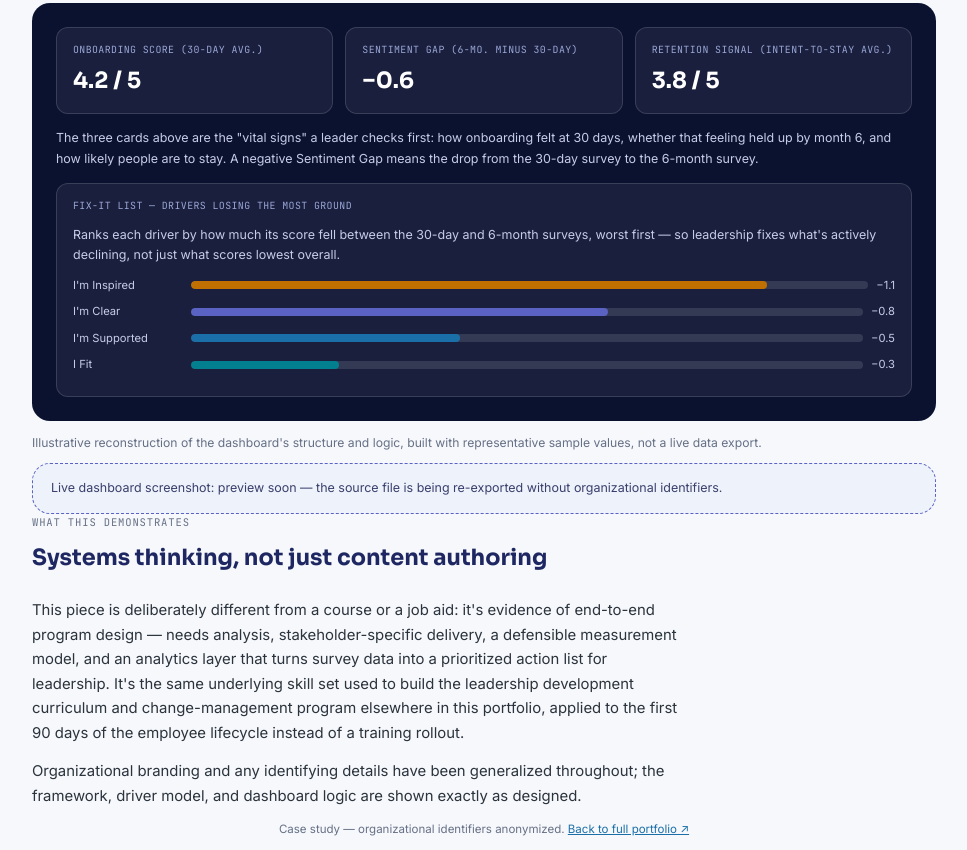
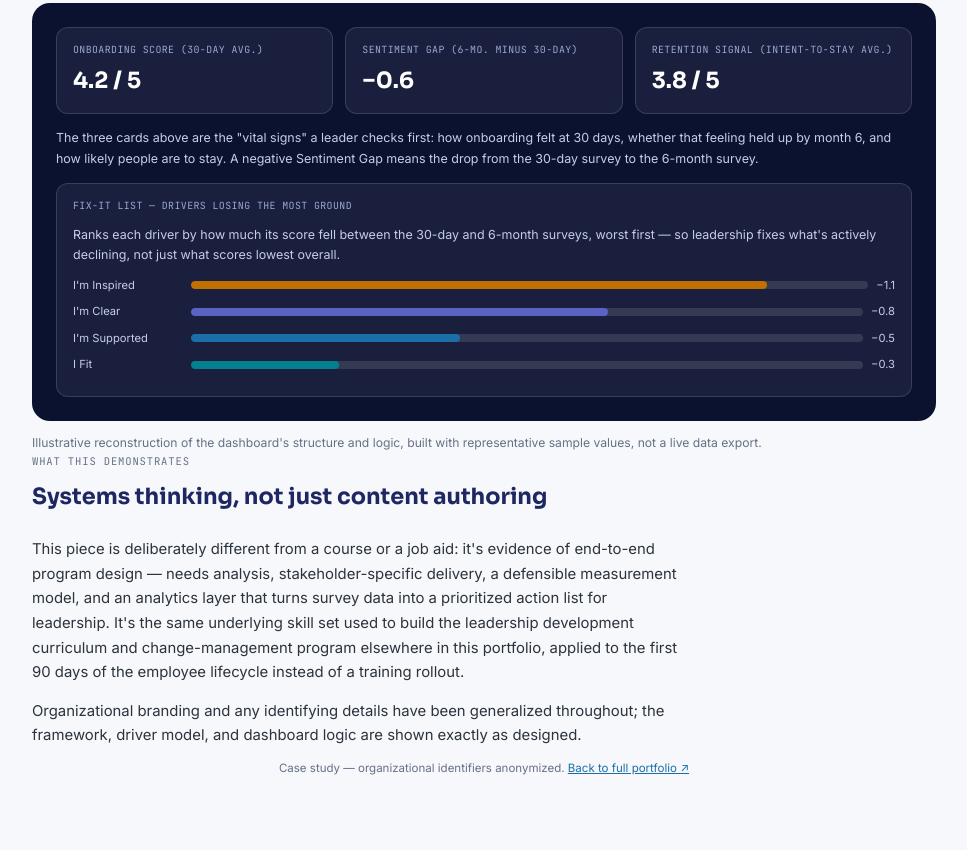
Before and after one commit to UserEnablement/Portfolio, a plain HTML site: page OnboardingFramework/index.html in a window 1280 px wide. Shown: the part 4800-5650 px from the top of the page, without its empty margins (156-1123 px from the left). After the commit the page ends 5590 px from the top, so only its background shows below. Drawn offline with Linux system fonts and the light colour scheme.

Commit message:
Update index.html

```diff
--- a/OnboardingFramework/index.html
+++ b/OnboardingFramework/index.html
@@ -257,7 +257,6 @@
       </div>
     </div>
     <p class="dash-note" style="color:var(--muted); margin-top:12px; font-size:.76rem;">Illustrative reconstruction of the dashboard's structure and logic, built with representative sample values, not a live data export.</p>
-    <div class="soon-banner">Live dashboard screenshot: preview soon — the source file is being re-exported without organizational identifiers.</div>
   </section>
 
   <section class="wrap">
```
